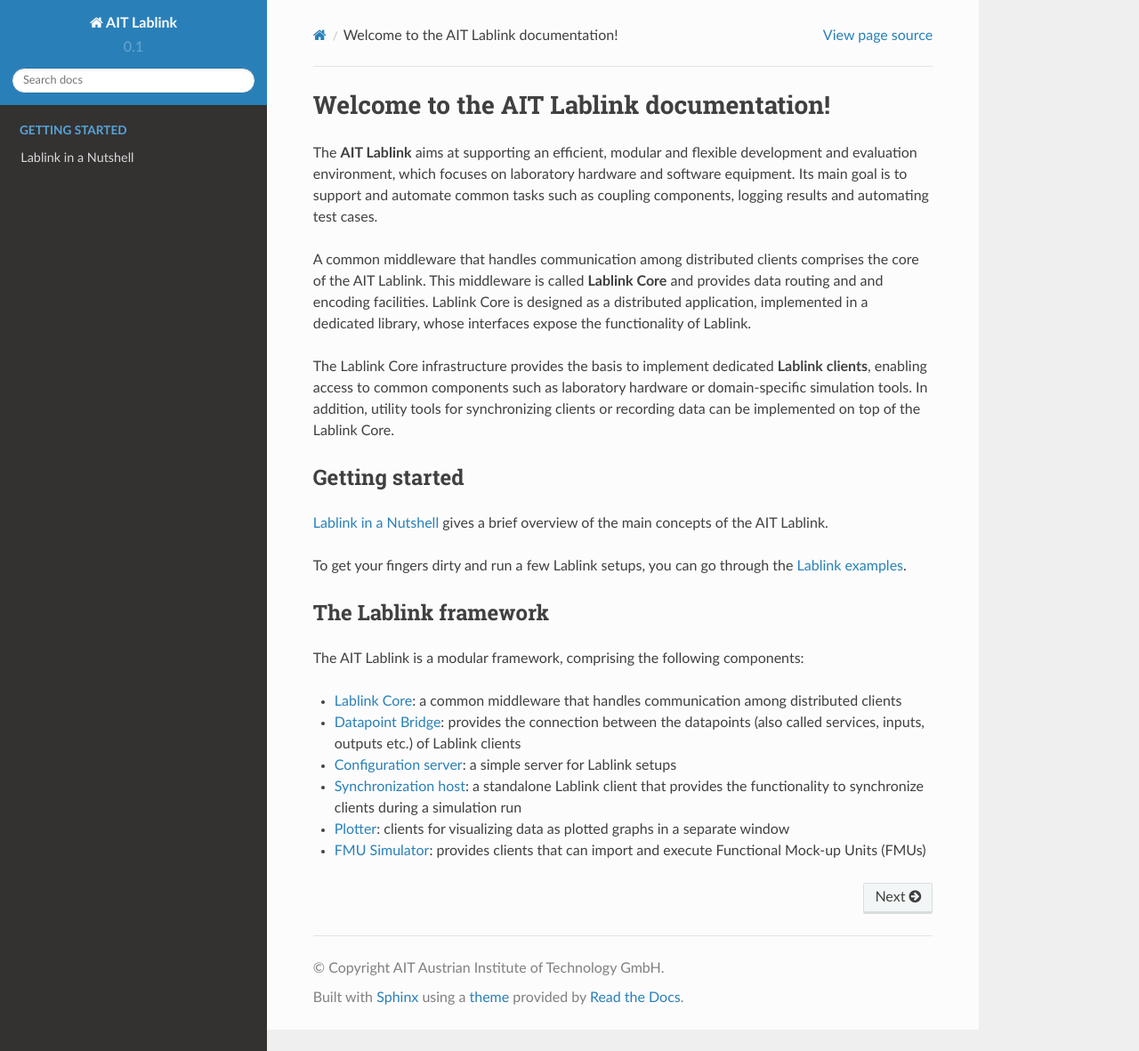
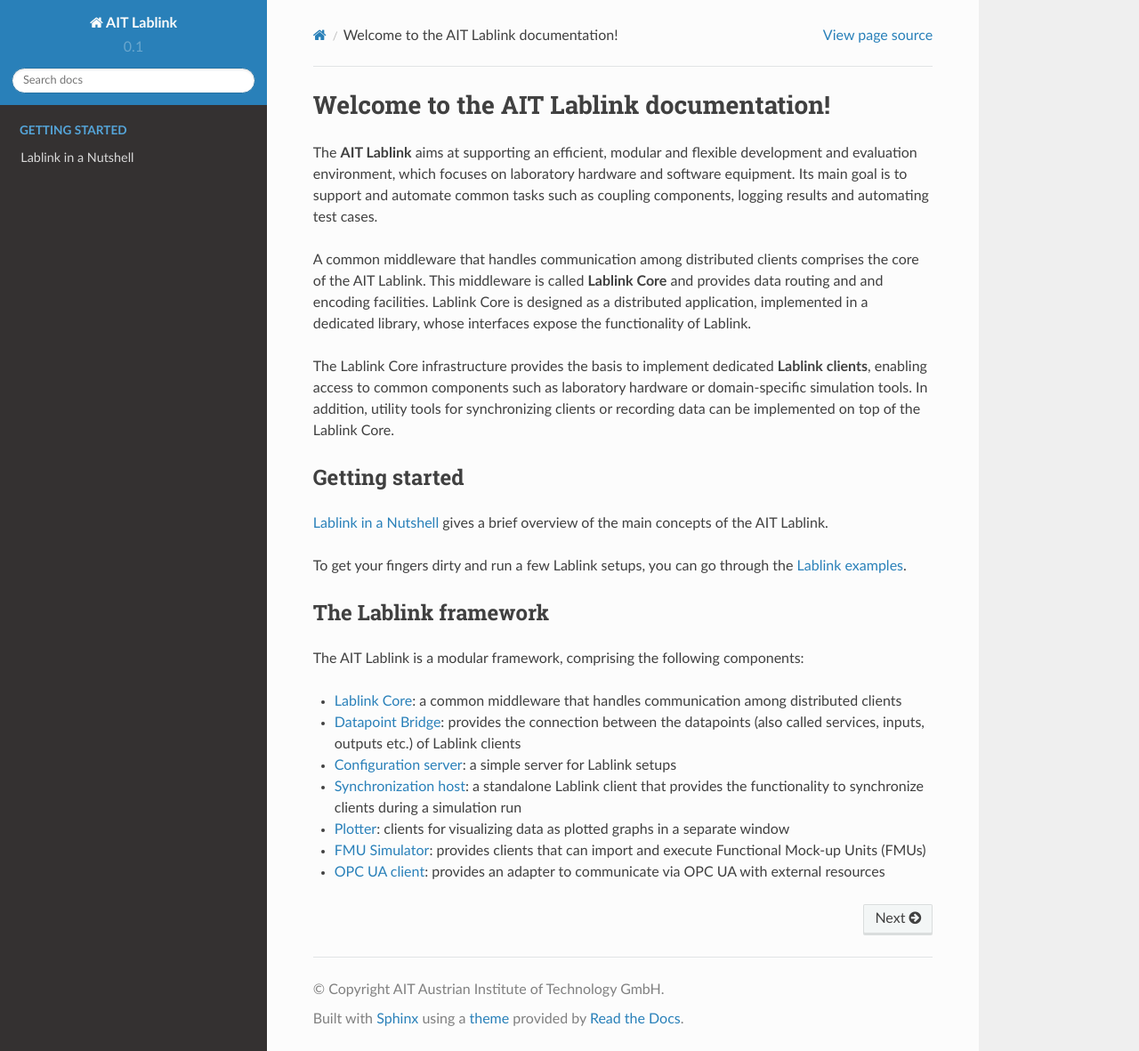
Before and after one commit to AIT-Lablink/lablink-docs-main, a Sphinx documentation site: the page built from source/index.rst, in a window 1280 px wide and 1181 px high. Shown: the whole window at 89% size. Built offline with Sphinx 7.4.7 and the Read the Docs theme 2.0.0, drawn with Linux system fonts in a browser that asks for light colours.

Commit message:
added link to Lablink OPC UA client documentation

```diff
--- a/source/index.rst
+++ b/source/index.rst
@@ -42,3 +42,4 @@
 * `Synchronization host <https://ait-lablink.readthedocs.io/projects/ait-lablink-sync-host>`_: a standalone Lablink client that provides the functionality to synchronize clients during a simulation run
 * `Plotter <https://ait-lablink.readthedocs.io/projects/ait-lablink-plotter>`_: clients for visualizing data as plotted graphs in a separate window
 * `FMU Simulator <https://ait-lablink.readthedocs.io/projects/ait-lablink-fmusim>`_: provides clients that can import and execute Functional Mock-up Units (FMUs)
+* `OPC UA client <https://ait-lablink.readthedocs.io/projects/ait-lablink-opc-ua-client>`_: provides an adapter to communicate via OPC UA with external resources
```
